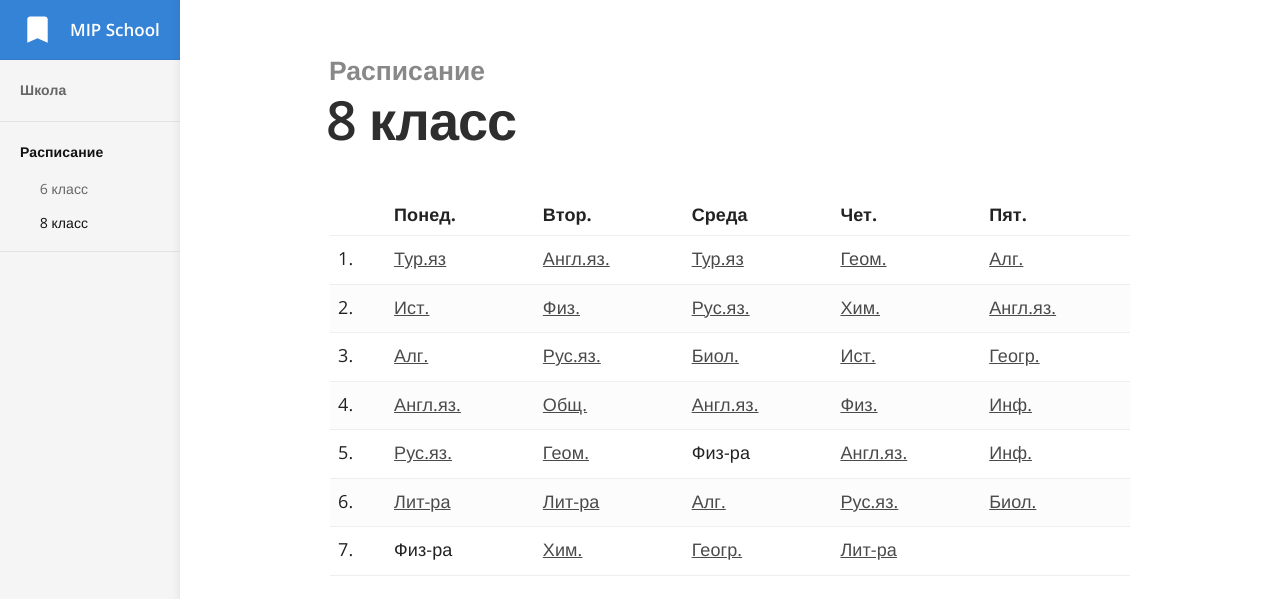
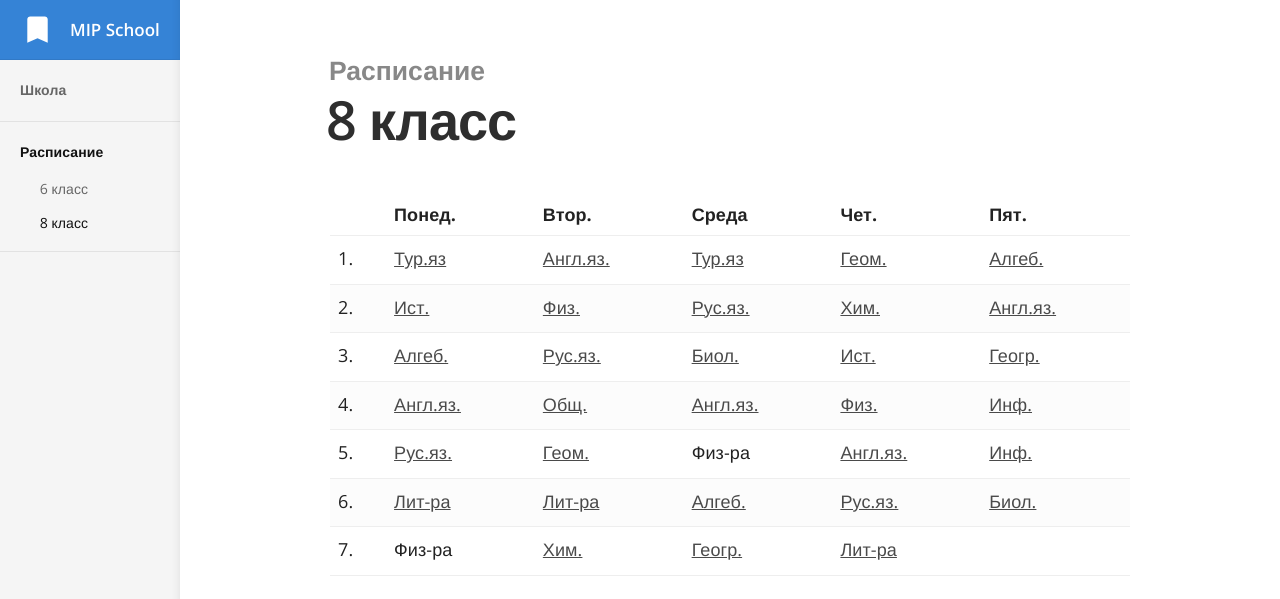
Before and after one commit to mip-school/mip-school.github.io, a Jekyll site: the page built from _docs/schedule/8.md, in a window 1280 px wide. Shown: the top 599 px of the page. Built offline with Jekyll 4.4.1, drawn with Linux system fonts in a browser that asks for light colours.

```diff
--- a/_config.yml
+++ b/_config.yml
@@ -1,7 +1,7 @@
 title: MIP School
 url: "https://mip.tsvayer.com"
 baseurl: null
-google_analytics_key: null
+google_analytics_key: UA-468825-5
 show_full_navigation: true
 logo: /siteicon.png
 description: MIP School helper site
--- a/_docs/schedule/8.md
+++ b/_docs/schedule/8.md
@@ -5,14 +5,14 @@ order: 2
 description: Рассписание 8 класса
 ---
 
-|     | Понед.            | Втор.              | Среда             | Чет.               | Пят.              |
-| --- | ----------------- | ------------------ | ----------------- | ------------------ | ----------------- |
-| 1.  | [Тур.яз][madina]  | [Англ.яз.][elena]  | [Тур.яз][madina]  | [Геом.][evgeniyab] | [Алг.][evgeniyab] |
-| 2.  | [Ист.][aleksey]   | [Физ.][marina]     | [Рус.яз.][irina]  | [Хим.][galina]     | [Англ.яз.][elena] |
-| 3.  | [Алг.][evgeniyab] | [Рус.яз.][irina]   | [Биол.][galina]   | [Ист.][aleksey]    | [Геогр.][yulya]   |
-| 4.  | [Англ.яз.][elena] | [Общ.][aleksey]    | [Англ.яз.][elena] | [Физ.][marina]     | [Инф.][marina]    |
-| 5.  | [Рус.яз.][irina]  | [Геом.][evgeniyab] | Физ-ра            | [Англ.яз.][elena]  | [Инф.][marina]    |
-| 6.  | [Лит-ра][irina]   | [Лит-ра][irina]    | [Алг.][evgeniyab] | [Рус.яз.][irina]   | [Биол.][galina]   |
-| 7.  | Физ-ра            | [Хим.][galina]     | [Геогр.][yulya]   | [Лит-ра][irina]    |                   |
+|     | Понед.              | Втор.              | Среда               | Чет.               | Пят.                |
+| --- | ------------------- | ------------------ | ------------------- | ------------------ | ------------------- |
+| 1.  | [Тур.яз][madina]    | [Англ.яз.][elena]  | [Тур.яз][madina]    | [Геом.][evgeniyab] | [Алгеб.][evgeniyab] |
+| 2.  | [Ист.][aleksey]     | [Физ.][marina]     | [Рус.яз.][irina]    | [Хим.][galina]     | [Англ.яз.][elena]   |
+| 3.  | [Алгеб.][evgeniyab] | [Рус.яз.][irina]   | [Биол.][galina]     | [Ист.][aleksey]    | [Геогр.][yulya]     |
+| 4.  | [Англ.яз.][elena]   | [Общ.][aleksey]    | [Англ.яз.][elena]   | [Физ.][marina]     | [Инф.][marina]      |
+| 5.  | [Рус.яз.][irina]    | [Геом.][evgeniyab] | Физ-ра              | [Англ.яз.][elena]  | [Инф.][marina]      |
+| 6.  | [Лит-ра][irina]     | [Лит-ра][irina]    | [Алгеб.][evgeniyab] | [Рус.яз.][irina]   | [Биол.][galina]     |
+| 7.  | Физ-ра              | [Хим.][galina]     | [Геогр.][yulya]     | [Лит-ра][irina]    |                     |
 
 {% include zoom.md %}
```
